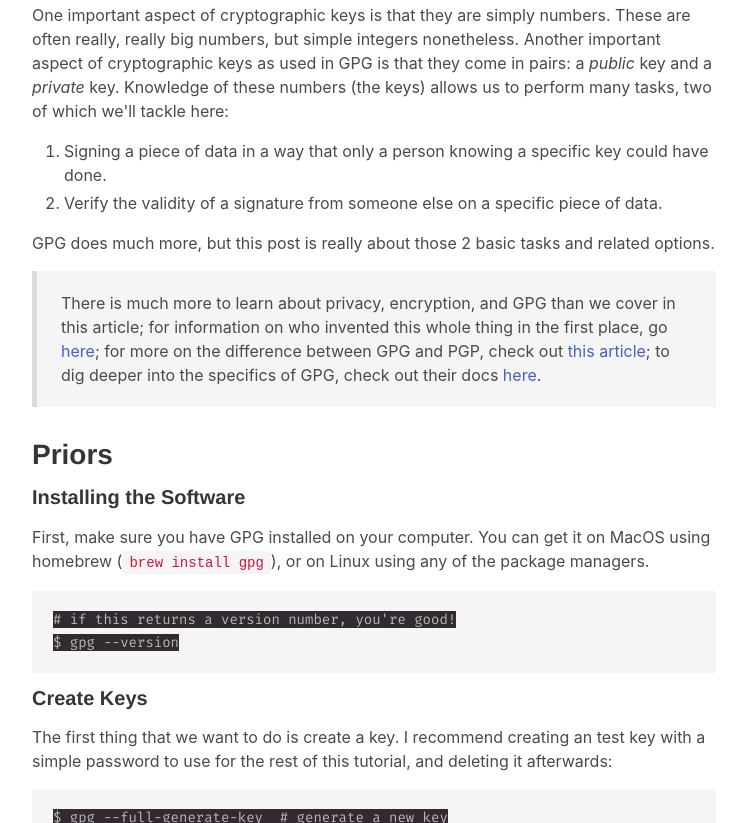
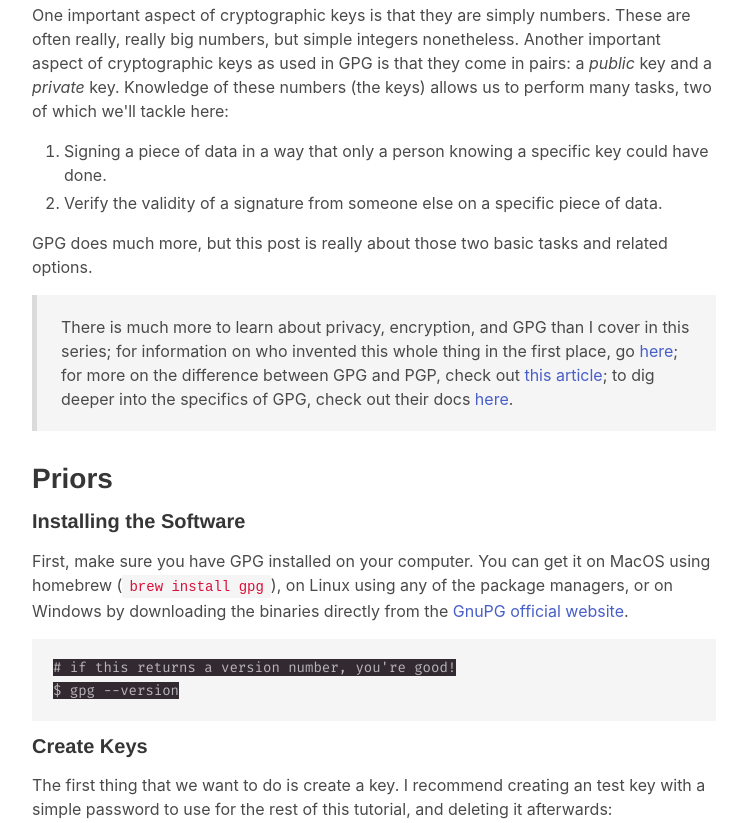
Before and after one commit to thunderBiscuit/blog, a Gatsby site: page /gpg-part1/ in a window 1280 px wide. Shown: the part 503-1326 px from the top of the page, without its empty margins (380-1122 px from the left). Built offline with nearby package versions, Linux system fonts and the light colour scheme; Gatsby itself is replaced by a stand-in of ours; some packages are replaced by stand-ins of ours; code samples lack their colours.

Commit message:
cleanup gpg-part1

````diff
--- a/posts/gpg-part1.md
+++ b/posts/gpg-part1.md
@@ -16,15 +16,15 @@ One important aspect of cryptographic keys is that they are simply numbers. Thes
 1. Signing a piece of data in a way that only a person knowing a specific key could have done.
 2. Verify the validity of a signature from someone else on a specific piece of data.
 
-GPG does much more, but this post is really about those 2 basic tasks and related options.
+GPG does much more, but this post is really about those two basic tasks and related options.
 
-> There is much more to learn about privacy, encryption, and GPG than we cover in this article; for information on who invented this whole thing in the first place, go [here](https://en.wikipedia.org/wiki/Phil_Zimmermann); for more on the difference between GPG and PGP, check out [this article](https://www.goanywhere.com/blog/2013/07/18/openpgp-pgp-gpg-difference); to dig deeper into the specifics of GPG, check out their docs [here](https://gnupg.org/).
+> There is much more to learn about privacy, encryption, and GPG than I cover in this series; for information on who invented this whole thing in the first place, go [here](https://en.wikipedia.org/wiki/Phil_Zimmermann); for more on the difference between GPG and PGP, check out [this article](https://www.goanywhere.com/blog/2013/07/18/openpgp-pgp-gpg-difference); to dig deeper into the specifics of GPG, check out their docs [here](https://gnupg.org/).
 
 ## Priors
 
 #### Installing the Software
 
-First, make sure you have GPG installed on your computer. You can get it on MacOS using homebrew (`brew install gpg`), or on Linux using any of the package managers.
+First, make sure you have GPG installed on your computer. You can get it on MacOS using homebrew (`brew install gpg`), on Linux using any of the package managers, or on Windows by downloading the binaries directly from the [GnuPG official website](https://gnupg.org/download/index.html).
 
 ```shell
 # if this returns a version number, you're good!
````
